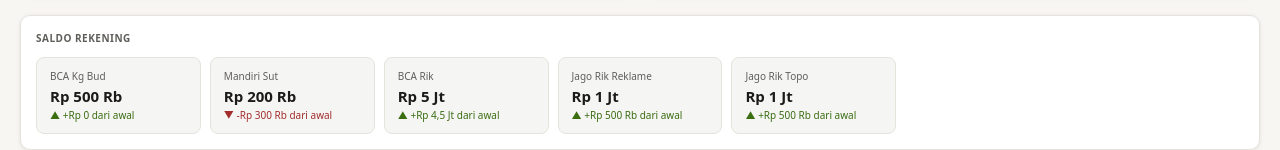
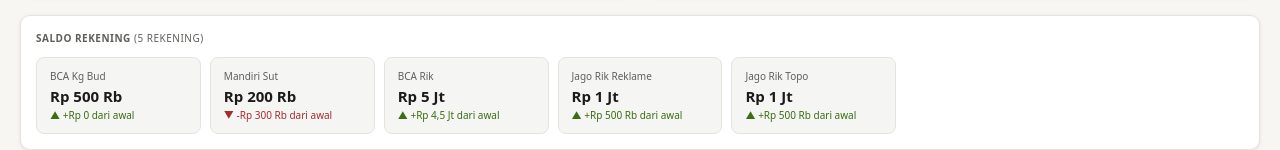
Before and after one commit to biosphereplusofficial-coder/FinancialProject, a plain HTML site: page index.html in a window 1280 px wide. Shown: the part 1396-1546 px from the top of the page. Drawn offline with nearby package versions, Linux system fonts and the light colour scheme; no server answers.

Commit message:
fix: saldo rekening - dedupe nama_akun, skip baris kosong, tampilkan counter jumlah rekening

```diff
--- a/index.html
+++ b/index.html
@@ -574,6 +574,32 @@
   return html;
 }
 
+// Bangun daftar akun yang aman ditampilkan: skip baris kosong/blank dari
+// gviz export, dedupe kalau ada nama_akun yang sama (kebetulan ke-export 2x),
+// dan urutan tetap mengikuti urutan asli di sheet.
+function buildAkunList(rawAkun) {
+  var seen = {};
+  var out = [];
+  (rawAkun||[]).forEach(function(a){
+    var namaRaw = get(a,'nama_akun') || get(a,'akun_id') || '';
+    var nama = namaRaw.trim();
+    if(!nama) return; // skip baris kosong total
+    var key = normName(nama);
+    var aktual = toNum(get(a,'saldo_aktual'));
+    var awal   = toNum(get(a,'saldo_awal'));
+    if(seen[key] !== undefined) {
+      // Duplikat nama_akun — gabungkan (ambil saldo terbesar, asumsikan baris
+      // valid lebih lengkap datanya daripada baris kosong/parsial)
+      var idx = seen[key];
+      if(aktual > out[idx].aktual) { out[idx].aktual = aktual; out[idx].awal = awal; }
+      return;
+    }
+    seen[key] = out.length;
+    out.push({ nama: nama, aktual: aktual, awal: awal });
+  });
+  return out;
+}
+
 function buildTrx(rows) {
   if(!rows.length) return '<p style="font-size:11px;color:var(--tx2);padding:6px">Tidak ada transaksi</p>';
 
@@ -1216,18 +1242,14 @@
 
     // ROW 7: Saldo akun
     + '<div class="cgrid">'
-    + '<div class="card"><div class="ctitle">Saldo Rekening</div>'
+    + '<div class="card"><div class="ctitle">Saldo Rekening <span style="font-weight:400;color:var(--tx2)">('+buildAkunList(d.akun).length+' rekening)</span></div>'
     + '<div class="acgrid">'
-    + d.akun.map(function(a){
-        // Exact columns: Akun_id, Nama_Akun, Saldo Awal, Saldo Aktual
-        var nama   = get(a,'nama_akun')  || get(a,'Nama_Akun')  || get(a,'akun_id') || '';
-        var aktual = toNum(get(a,'saldo_aktual') || get(a,'Saldo Aktual') || 0);
-        var awal   = toNum(get(a,'saldo_awal')   || get(a,'Saldo Awal')   || 0);
-        var diff = aktual - awal;
+    + buildAkunList(d.akun).map(function(a){
+        var diff = a.aktual - a.awal;
         var diffColor = diff >= 0 ? 'var(--green2)' : 'var(--red)';
         return '<div class="acard">'
-          +'<div style="font-size:10px;color:var(--tx2);margin-bottom:3px">'+nama+'</div>'
-          +'<div style="font-size:15px;font-weight:600">'+idr(aktual)+'</div>'
+          +'<div style="font-size:10px;color:var(--tx2);margin-bottom:3px">'+a.nama+'</div>'
+          +'<div style="font-size:15px;font-weight:600">'+idr(a.aktual)+'</div>'
           +'<div style="font-size:10px;color:'+diffColor+';margin-top:2px">'
             +(diff>=0?'▲ +':'▼ ')+idr(diff)+' dari awal'
           +'</div>'
```
